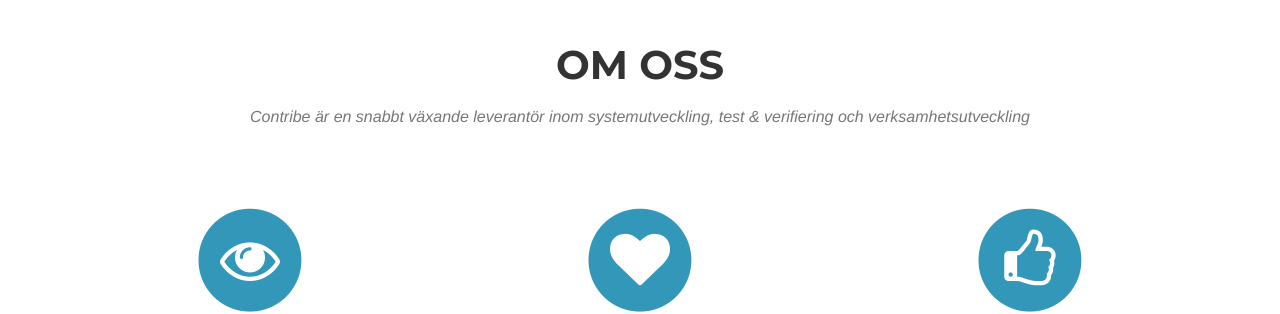
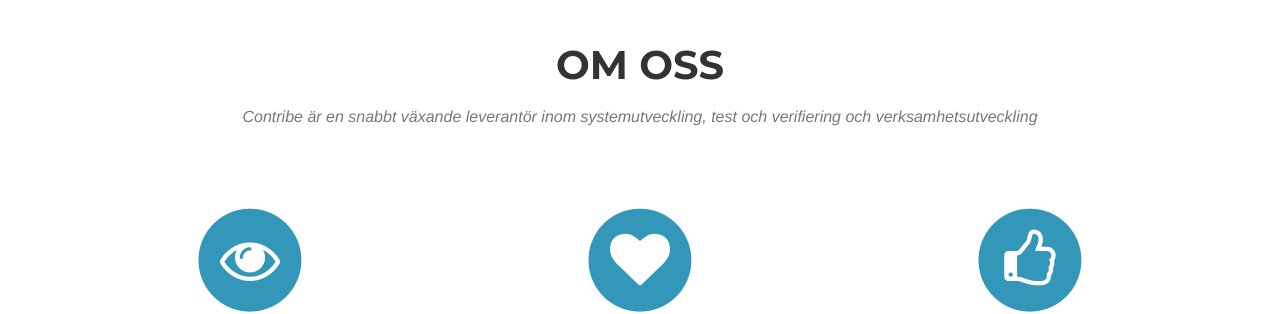
Before and after one commit to contribe/contribe, a Jekyll site: the page built from index.html, in a window 1280 px wide and 900 px high, scrolled down 755 px. Shown: the part 152-466 px from the top of the window. Built offline with Jekyll 4.4.1, drawn with Linux system fonts in a browser that asks for light colours; some web fonts are replaced.

Commit message:
testing new email

```diff
--- a/_includes/about.html
+++ b/_includes/about.html
@@ -4,7 +4,7 @@
         <div class="row">
             <div class="col-lg-12 text-center">
                 <h2 class="section-heading">Om Oss</h2>
-                <h3 class="section-subheading text-muted">Contribe är en snabbt växande leverantör inom systemutveckling, test & verifiering och verksamhetsutveckling</h3>
+                <h3 class="section-subheading text-muted">Contribe är en snabbt växande leverantör inom systemutveckling, test och verifiering och verksamhetsutveckling</h3>
             </div>
         </div>
         <div class="row text-center">
```
